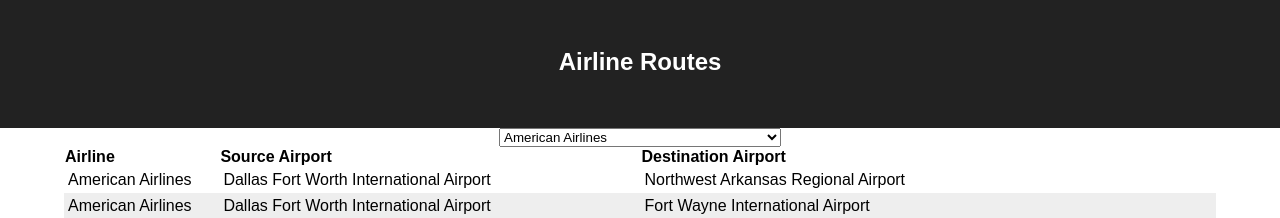
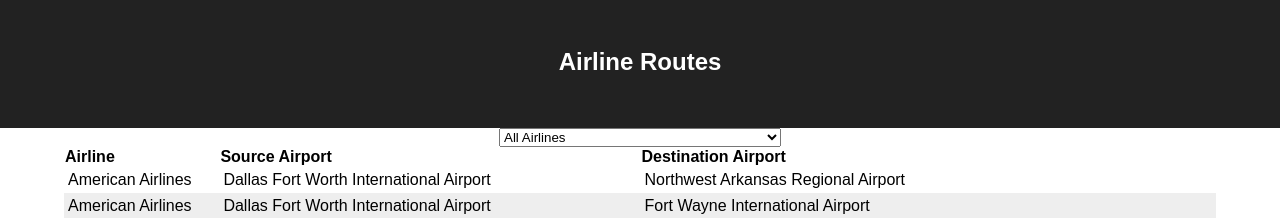
Before and after one commit to maxiappleton/airline-routes, a React (Create React App) app: page / in a window 1280 px wide. Shown: the top 218 px of the page. Built offline with nearby package versions, Linux system fonts and the light colour scheme.

Commit message:
extracted select component

```diff
--- a/src/App.js
+++ b/src/App.js
@@ -3,6 +3,7 @@
 
 import data, { getAirportByCode, getAirlineById } from './data';
 import Table from './components/Table';
+import Select from './components/Select';
 
 class App extends Component {
   constructor(props) {
@@ -13,7 +14,7 @@
     };
 
     this.handleAirlineSelect = this.handleAirlineSelect.bind(this);
-    this.filteredRoutes = this.filteredRoutes.bind(this);
+    this.filterRoutes = this.filterRoutes.bind(this);
   }
 
   formatValue = (property, value) => {
@@ -31,7 +32,7 @@
   // const routes = [
   //   { "airline": 24, "src": "DFW", "dest": "XNA" },
 
-  filteredRoutes() {
+  filterRoutes() {
     if (this.state.airline === 'all') {
       return data.routes;
     } else {
@@ -41,6 +42,10 @@
     }
   }
 
+  filterAirlines() {
+    return data.airlines;
+  }
+
   render() {
     const columns = [
       { name: 'Airline', property: 'airline' },
@@ -48,7 +53,8 @@
       { name: 'Destination Airport', property: 'dest' },
     ];
 
-    const rows = this.filteredRoutes();
+    const filteredRoutes = this.filterRoutes();
+    const filteredAirlines = this.filterAirlines();
 
     return (
       <div className="app">
@@ -56,12 +62,20 @@
           <h1 className="title">Airline Routes</h1>
         </header>
         <section>
-          <select value={this.state.airline} onChange={this.handleAirlineSelect}>
-            {data.airlines.map((airline) => {
-              return <option key={airline.id} value={airline.id}>{airline.name}</option>
-            })}
-          </select>
-          <Table columns={columns} rows={rows} format={this.formatValue} perPage={25} />
+          <Select
+            options={filteredAirlines}
+            valueKey="id"
+            titleKey="name"
+            allTitle="All Airlines"
+            value={this.state.airline}
+            onSelect={this.handleAirlineSelect}
+          />
+          <Table
+            columns={columns}
+            rows={filteredRoutes}
+            format={this.formatValue}
+            perPage={25}
+          />
         </section>
       </div>
     );
--- /dev/null
+++ b/src/components/Select.js
@@ -0,0 +1,19 @@
+import React, { Component } from 'react';
+
+class Select extends Component {
+  render() {
+    return (
+      <select value={this.props.value} onChange={this.props.onSelect}>
+        <option value='all'>{this.props.allTitle}</option>
+        {this.props.options.map(option => {
+          return <option
+            key={option[this.props.valueKey]}
+            value={option[this.props.valueKey]}
+          >{option[this.props.titleKey]}</option>
+        })}
+      </select>
+    );
+  }
+}
+
+export default Select;
```
